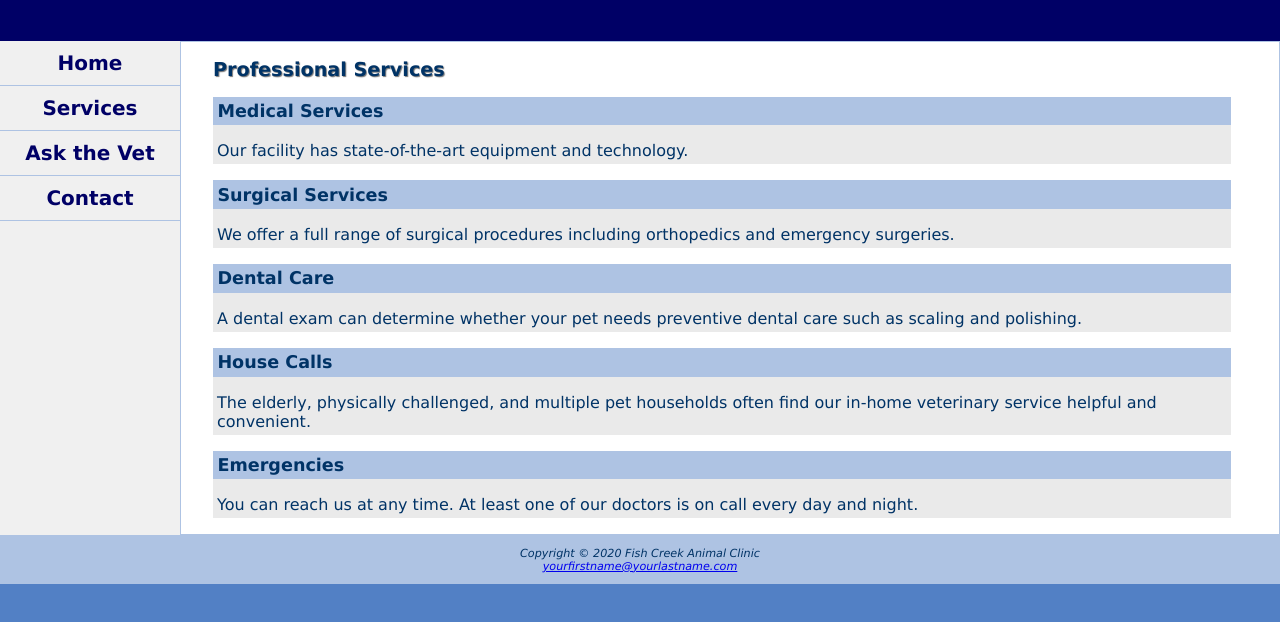
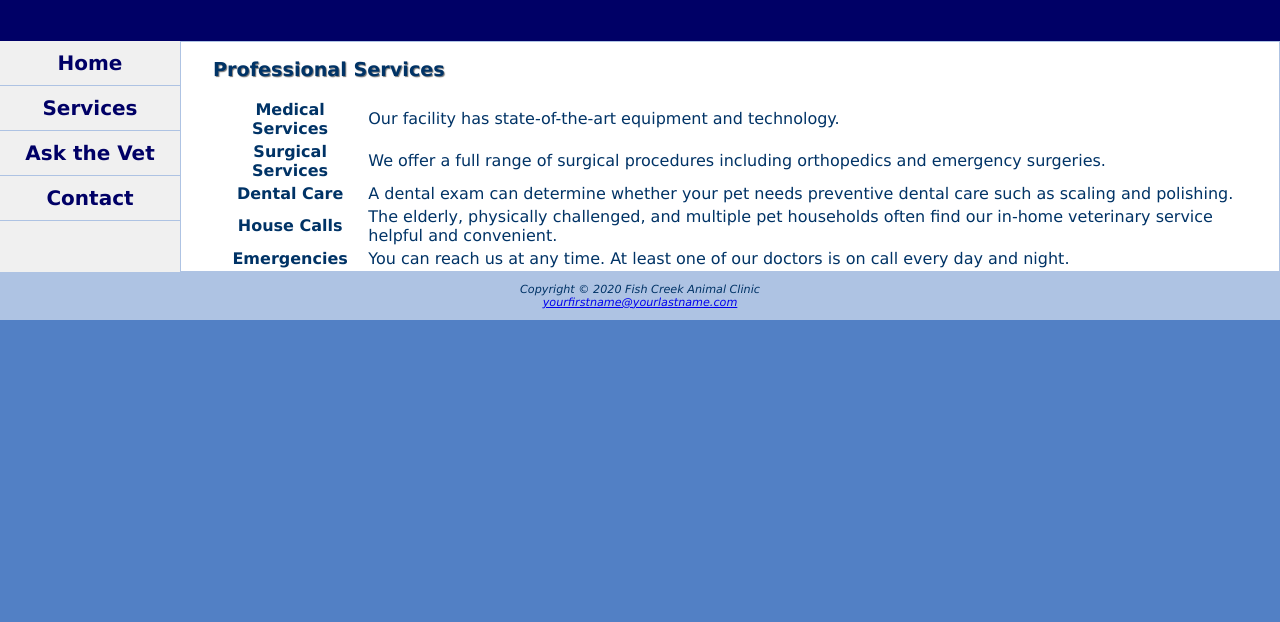
Before and after one commit to leslie-acevedo/fishcreek7, a plain HTML site: page services.html in a window 1280 px wide. Shown: the part 90-712 px from the top of the page. Drawn offline with Linux system fonts and the light colour scheme.

Commit message:
Update services.html

```diff
--- a/services.html
+++ b/services.html
@@ -22,26 +22,28 @@
 <main>
 <h2>Professional Services</h2>
 <div id="flow">
-<section>
-<h3>Medical Services</h3>
-<p>Our facility has state-of-the-art equipment and technology.</p>
-</section>
-<section>
-<h3>Surgical Services</h3>
-<p>We offer a full range of surgical procedures including orthopedics and emergency surgeries.</p>
-</section>
-<section>
-<h3>Dental Care</h3>
-<p>A dental exam can determine whether your pet needs preventive dental care such as scaling and polishing.</p>
-</section>
-<section>
-<h3>House Calls</h3>
-<p>The elderly, physically challenged, and multiple pet households often find our in-home veterinary service helpful and convenient.</p>
-</section>
-<section>
-<h3>Emergencies</h3>
-<p>You can reach us at any time. At least one of our doctors is on call every day and night.</p>
-</section>
+<table>
+<tr>
+<th>Medical Services</th>
+<td>Our facility has state-of-the-art equipment and technology.</td>
+</tr>
+<tr>
+<th>Surgical Services</th>
+<td>We offer a full range of surgical procedures including orthopedics and emergency surgeries.</td>
+</tr>
+<tr>
+<th>Dental Care</th>
+<td>A dental exam can determine whether your pet needs preventive dental care such as scaling and polishing.</td>
+</tr>
+<tr>
+<th>House Calls</th>
+<td>The elderly, physically challenged, and multiple pet households often find our in-home veterinary service helpful and convenient.</td>
+</tr>
+<tr>
+<th>Emergencies</th>
+<td>You can reach us at any time. At least one of our doctors is on call every day and night.</td>
+</tr>
+</table>
 </div>
 </main>
 <footer>
```
